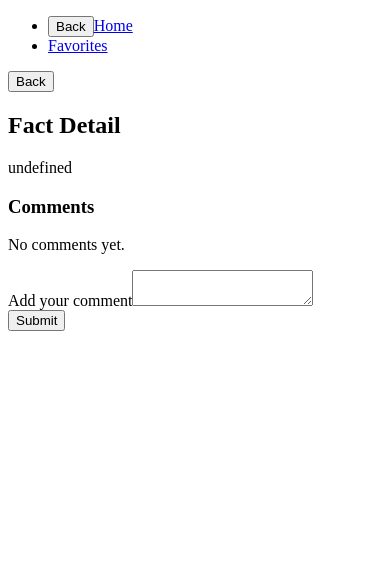
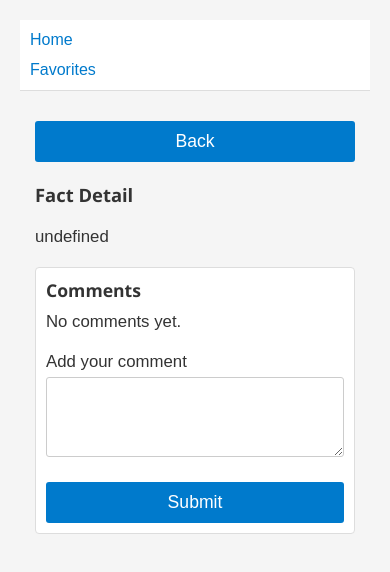
Before and after one commit to OlenaPoplavko/museum-of-weird-science, a React (Vite) app: page / in a window 390 px wide. Both pictures are taken after a click on the button "View". Shown: the top 572 px of the page. Built offline with nearby package versions, Linux system fonts and the light colour scheme.

Commit message:
CSS(basic)+Responsive design

```diff
--- a/src/App.jsx
+++ b/src/App.jsx
@@ -8,11 +8,13 @@ function App() {
   return (
     <BrowserRouter>
       <Navbar />
-      <Routes>
-        <Route path="/" element={<Home />} />
-        <Route path="/favorites" element={<Favorites />} />
-        <Route path="/fact/:id" element={<FactPage />} />
-      </Routes>
+      <div className="container">
+        <Routes>
+          <Route path="/" element={<Home />} />
+          <Route path="/favorites" element={<Favorites />} />
+          <Route path="/fact/:id" element={<FactPage />} />
+        </Routes>
+      </div>
     </BrowserRouter>
   );
 }
--- a/src/components/Navbar.jsx
+++ b/src/components/Navbar.jsx
@@ -7,9 +7,6 @@ function Navbar() {
     <nav>
       <ul>
         <li>
-          {location.pathname !== "/" && (
-            <button onClick={() => navigate(-1)}>Back</button>
-          )}
           <Link to="/">Home</Link>
         </li>
         <li>
--- a/src/index.css
+++ b/src/index.css
@@ -1,4 +1,212 @@
+* {
+  margin: 0;
+  padding: 0;
+  box-sizing: border-box;
+}
+
 body {
+  font-family: Arial, sans-serif;
+  background-color: #f5f5f5;
+  color: #333;
+  padding: 20px;
+  min-height: 100vh;
+  box-sizing: border-box;
+  overflow-x: hidden;
+}
+
+a {
+  text-decoration: none;
+  color: inherit;
+}
+
+h2,
+h3 {
+  margin-bottom: 10px;
+  font-family: "Segoe UI", Tahoma, Geneva, Verdana, sans-serif;
+}
+
+p {
+  margin-bottom: 15px;
+}
+
+nav {
+  background-color: #fff;
+  padding: 10px 20px;
+  border-bottom: 1px solid #ddd;
+  margin-bottom: 20px;
+}
+
+nav ul {
+  list-style: none;
+  display: flex;
+  gap: 15px;
+}
+
+nav button,
+nav a {
+  font-size: 1rem;
+  color: #007acc;
+  background: none;
+  border: none;
+  cursor: pointer;
+}
+
+nav button:hover,
+nav a:hover {
+  text-decoration: underline;
+}
+
+.container {
+  max-width: 800px;
+  width: 100%;
+  margin: 0 auto;
+  padding: 0 15px;
+  box-sizing: border-box;
+}
+
+.container > * + * {
+  margin-top: 20px;
+}
+
+button {
+  padding: 5px 10px;
+  margin-top: 10px;
+  background-color: #007acc;
+  color: #fff;
+  border: none;
+  border-radius: 3px;
+  cursor: pointer;
+}
+
+button:hover {
+  background-color: #005fa3;
+}
+
+ul.favorites-list {
+  list-style: disc inside;
+  padding-left: 0.5rem;
+}
+
+ul.favorites-list li {
+  margin-bottom: 15px;
+  display: flex;
+  justify-content: space-between;
+  align-items: center;
+}
+
+ul.favorites-list li p {
+  flex: 1;
   margin: 0;
-  font-family: sens-serif;
 }
+
+ul.favorites-list li div {
+  display: flex;
+  gap: 0.5rem;
+}
+
+ul.favorites-list li button {
+  margin-left: 0.5rem;
+  font-size: 0.9rem;
+  padding: 4px 8px;
+}
+
+.comment-section {
+  background-color: #fff;
+  padding: 15px;
+  border: 1px solid #ddd;
+  border-radius: 4px;
+}
+
+.comment-section h3 {
+  margin-top: 0;
+  font-size: 1.1rem;
+}
+
+.comment-section p.comment-item {
+  padding: 8px;
+  border-bottom: 1px solid #eee;
+  font-size: 0.95rem;
+}
+
+.comment-section p.comment-item:last-child {
+  border-bottom: none;
+}
+
+form {
+  margin-top: 20px;
+}
+form div {
+  margin-bottom: 10px;
+}
+form label {
+  display: block;
+  margin-bottom: 5px;
+}
+form textarea {
+  width: 100%;
+  height: 80px;
+  padding: 8px;
+  border: 1px solid #ccc;
+  border-radius: 3px;
+  resize: vertical;
+  box-sizing: border-box;
+}
+form p {
+  color: red;
+  margin-top: 5px;
+}
+
+img {
+  max-width: 100%;
+  height: auto;
+  display: block;
+}
+
+@media (max-width: 480px) {
+  body {
+    font-size: 1.05rem;
+  }
+  h2,
+  h3 {
+    font-size: 1.15rem;
+  }
+  nav ul {
+    flex-direction: column;
+    gap: 10px;
+  }
+  nav {
+    padding: 10px;
+  }
+  button {
+    width: 100%;
+    padding: 10px;
+    font-size: 1.1rem;
+  }
+  .comment-section {
+    padding: 10px;
+  }
+  .comment-section h3 {
+    font-size: 1.1rem;
+  }
+  .comment-section p.comment-item {
+    font-size: 0.95rem;
+  }
+  form textarea {
+    width: 100%;
+    min-width: 0;
+  }
+}
+
+@media (max-width: 600px) {
+  ul.favorites-list li {
+    flex-direction: column;
+    align-items: flex-start;
+  }
+  ul.favorites-list li div {
+    margin-top: 8px;
+  }
+  ul.favorites-list li button {
+    margin-left: 0;
+    margin-right: 10px;
+  }
+}
--- a/src/main.jsx
+++ b/src/main.jsx
@@ -2,6 +2,7 @@ import React from "react";
 import ReactDOM from "react-dom/client";
 import App from "./App.jsx";
 import { ApiProvider } from "./context/ApiContext.jsx";
+import "./index.css";
 
 ReactDOM.createRoot(document.getElementById("root")).render(
   <React.StrictMode>
--- a/src/pages/FactPage.jsx
+++ b/src/pages/FactPage.jsx
@@ -2,10 +2,11 @@ import { useParams, useNavigate } from "react-router-dom";
 import CommentForm from "../components/CommentForm";
 import { useState } from "react";
 
-function FactPage() {
+export default function FactPage() {
   const { id } = useParams();
   const navigate = useNavigate();
   let fact = "";
+
   const [comments, setComments] = useState(() => {
     const saved = JSON.parse(localStorage.getItem(`comments_${id}`)) || [];
     return saved;
@@ -20,27 +21,30 @@ function FactPage() {
   if (id === "current") {
     fact = localStorage.getItem("currentFact");
   } else {
-    const saved = localStorage.getItem("favorites");
-    const favorites = saved ? JSON.parse(saved) : [];
+    const savedFavorites = localStorage.getItem("favorites");
+    const favorites = savedFavorites ? JSON.parse(savedFavorites) : [];
     fact = favorites[id];
   }
 
   return (
-    <div>
+    <>
       <button onClick={() => navigate(-1)}>Back</button>
       <h2>Fact Detail</h2>
       {fact ? <p>{fact}</p> : <p>Not found</p>}
 
+      <div className="comment-section">
         <h3>Comments</h3>
         {comments.length === 0 ? (
           <p>No comments yet.</p>
         ) : (
-        comments.map((c, index) => <p key={index}>• {c}</p>)
+          comments.map((c, idx) => (
+            <p key={idx} className="comment-item">
+              • {c}
+            </p>
+          ))
         )}
-
         <CommentForm onAdd={addComment} />
       </div>
+    </>
   );
 }
-
-export default FactPage;
--- a/src/pages/Favorites.jsx
+++ b/src/pages/Favorites.jsx
@@ -22,7 +22,7 @@ function Favorites() {
       {favorites.length === 0 ? (
         <p>No favorites yet.</p>
       ) : (
-        <ul>
+        <ul className="favorites-list">
           {favorites.map((fact, index) => (
             <li key={index}>
               <span>{fact}</span>
```
Lines whose indentation alone changed are shown as unchanged.
